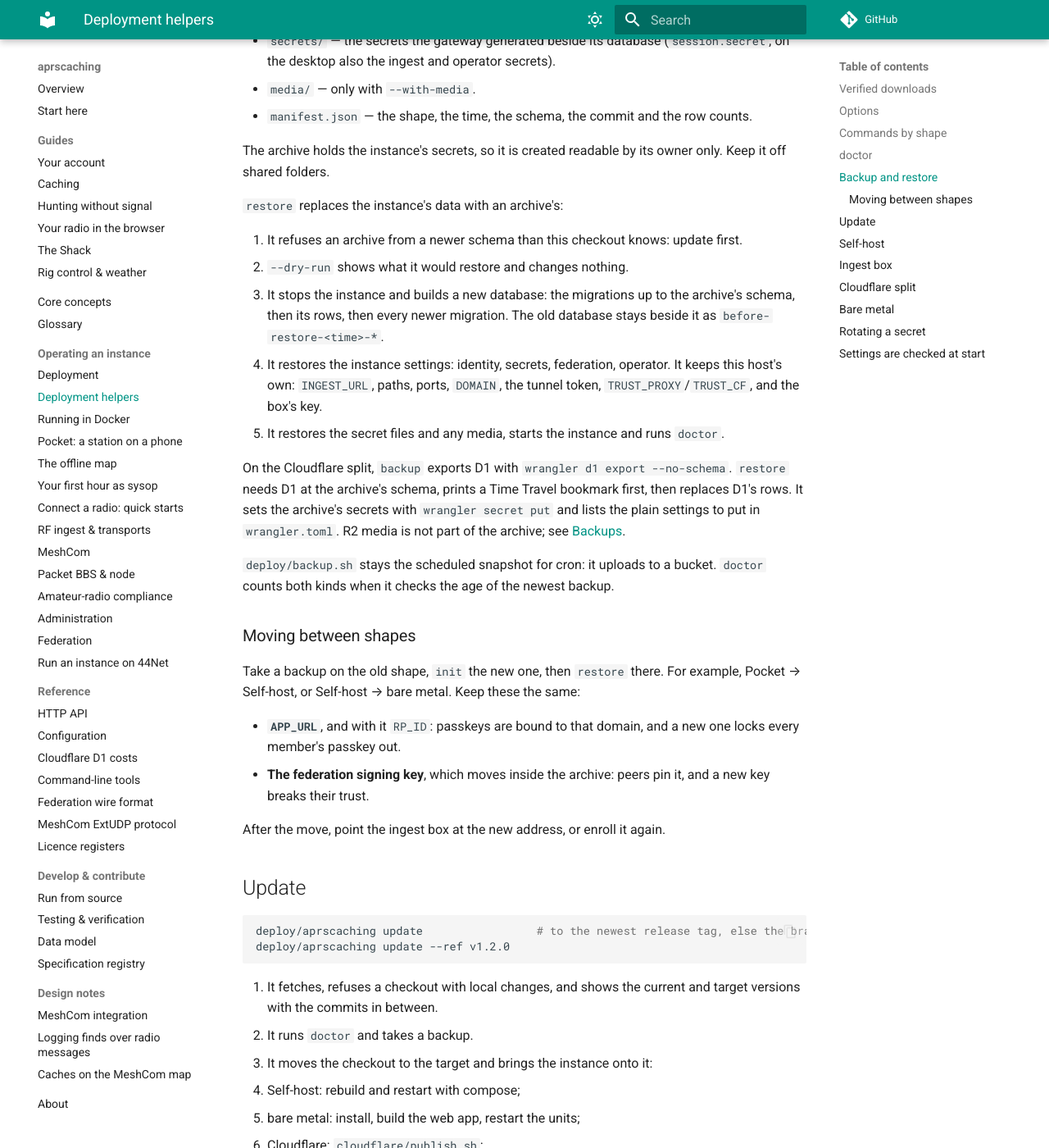
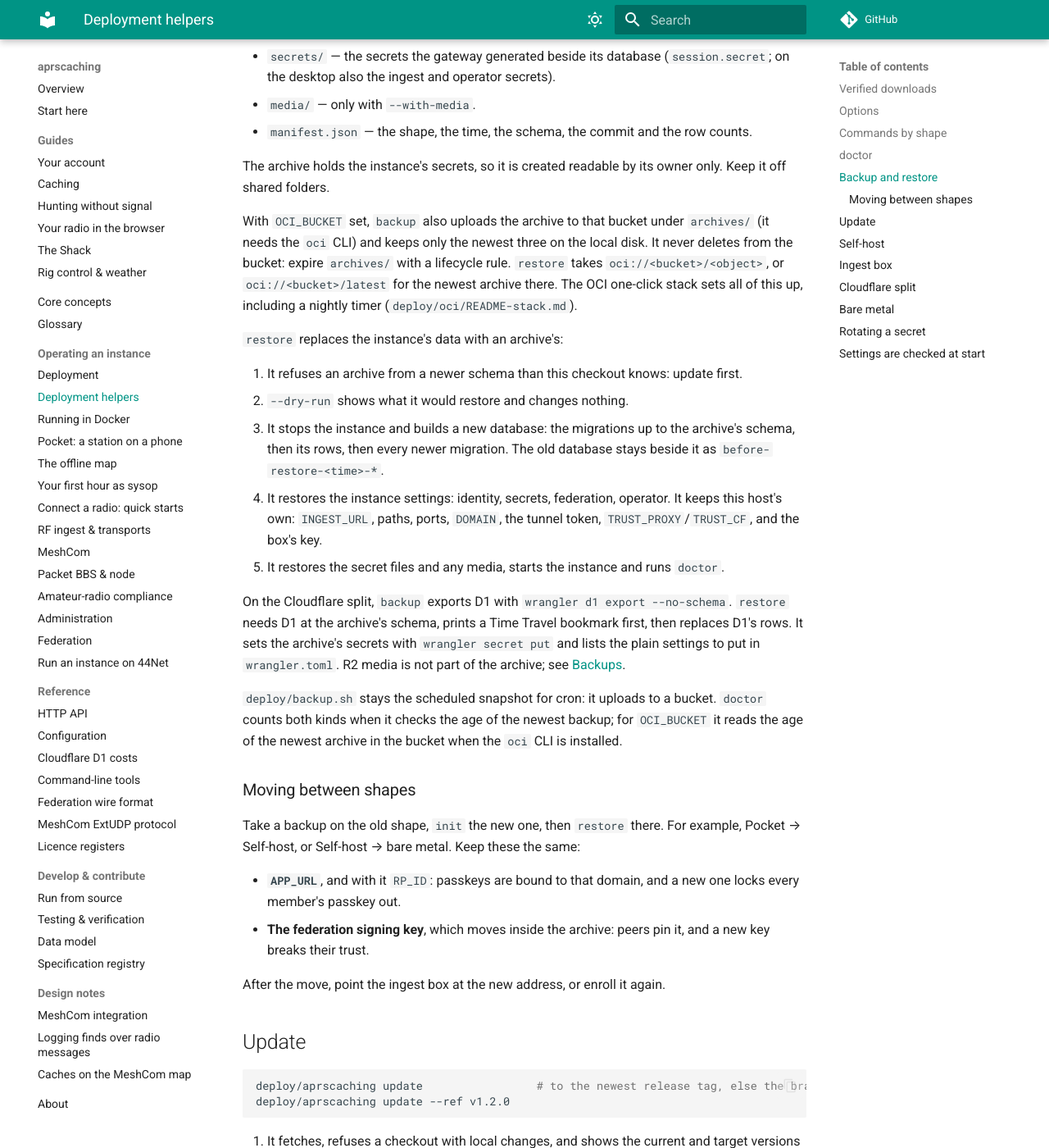
Before and after one commit to apachler/aprscaching, an MkDocs documentation site: the page built from docs/operate/helpers.md, in a window 1280 px wide and 1400 px high, scrolled down 4544 px. Shown: the whole window at 82% size. Built offline with MkDocs 1.6.1 and Material for MkDocs 9.7.7, drawn with Linux system fonts in a browser that asks for light colours; comment, search, counter and statistics services are not loaded; some of the changed text lies outside the part shown.

Commit message:
feat(oci): nightly backups to a bucket the stack creates, restore from it, and HTTP/3
- The stack creates a private bucket with a 14-day lifecycle rule on archives/, a dynamic group that matches
  the VM only, and a policy that lets it manage objects in that bucket and read its own VNIC. The IAM resources
  are written through a home-region provider. Optional weekly boot volume backups keep four.
- firstboot.sh installs the OCI CLI into a venv from hash-pinned aarch64 wheels
  (deploy/oci/oci-cli-requirements.txt). The `oci` wrapper signs in as the instance.
- firstboot.sh sets OCI_BUCKET, installs a nightly timer (randomised start) that runs
  `deploy/aprscaching backup --with-media`, and takes the first backup at once.
- With :80 and no hostname, firstboot.sh looks up its public address through the API for APP_URL.
- `deploy/aprscaching backup` uploads to OCI_BUCKET under archives/ and keeps three archives locally.
- `restore` takes oci://<bucket>/<object> or oci://<bucket>/latest.
- doctor reports the age of the newest archive in the bucket.
- Caddy publishes 443/udp for HTTP/3, and the security list lets UDP 443 in.

Signed-off-by: Andreas Pachler <apachler@paan-systems.com>

````diff
--- a/docs/operate/helpers.md
+++ b/docs/operate/helpers.md
@@ -121,6 +121,7 @@
 deploy/aprscaching backup --with-media --dest /mnt/usb
 deploy/aprscaching restore aprscaching-selfhost-20261001T120000Z.tar.gz --dry-run
 deploy/aprscaching restore aprscaching-selfhost-20261001T120000Z.tar.gz
+deploy/aprscaching restore oci://aprscaching-backups/latest     # the newest archive in an OCI bucket
 ```
 
 `backup` writes one portable archive, `aprscaching-<shape>-<UTC time>.tar.gz`, to `--dest`, else `BACKUP_DIR`,
@@ -136,6 +137,12 @@
 
 The archive holds the instance's secrets, so it is created readable by its owner only. Keep it off shared
 folders.
+
+With `OCI_BUCKET` set, `backup` also uploads the archive to that bucket under `archives/` (it needs the `oci`
+CLI) and keeps only the newest three on the local disk. It never deletes from the bucket: expire `archives/`
+with a lifecycle rule. `restore` takes `oci://<bucket>/<object>`, or `oci://<bucket>/latest` for the newest
+archive there. The OCI one-click stack sets all of this up, including a nightly timer
+(`deploy/oci/README-stack.md`).
 
 `restore` replaces the instance's data with an archive's:
 
@@ -153,7 +160,8 @@
 the archive; see [Backups](deployment.md#backups).
 
 `deploy/backup.sh` stays the scheduled snapshot for cron: it uploads to a bucket. `doctor` counts both kinds
-when it checks the age of the newest backup.
+when it checks the age of the newest backup; for `OCI_BUCKET` it reads the age of the newest archive in the
+bucket when the `oci` CLI is installed.
 
 ### Moving between shapes
 
````
Also changed, not shown: deploy/oci/README-stack.md (+63 -3 lines), docs/operate/deployment.md (+3 -1 lines), docs/reference/configuration.md (+1 -1 lines), 12 other files.
